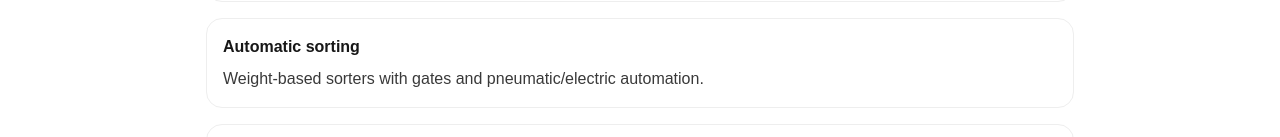
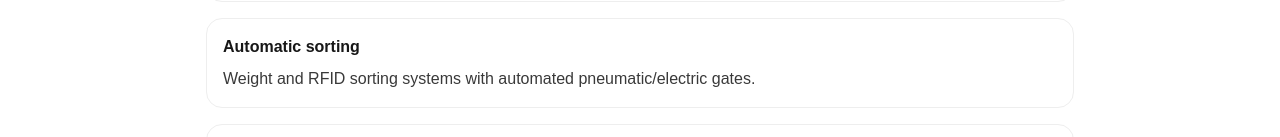
Before and after one commit to infosgingenieria/sg-ingenieros-web, a Next.js app: page /en/servicios in a window 1280 px wide. Shown: the part 225-362 px from the top of the page. Built offline with nearby package versions, Linux system fonts and the light colour scheme.

Commit message:
Update sorter service description (weight and RFID)

```diff
--- a/content/en.ts
+++ b/content/en.ts
@@ -26,7 +26,7 @@ export const en = {
       id: "sorting",
       title: "Automatic sorting",
       description:
-        "Weight-based sorters with gates and pneumatic/electric automation.",
+        "Weight and RFID sorting systems with automated pneumatic/electric gates.",
     },
     {
       id: "feeding",
--- a/content/es.ts
+++ b/content/es.ts
@@ -26,7 +26,7 @@ export const es = {
       id: "clasificacion",
       title: "Clasificación automática",
       description:
-        "Clasificadoras por peso con compuertas y automatización neumática/eléctrica.",
+        "Clasificadoras por peso y RFID con compuertas, automatización neumática/eléctrica.",
     },
     {
       id: "alimentacion",
```
